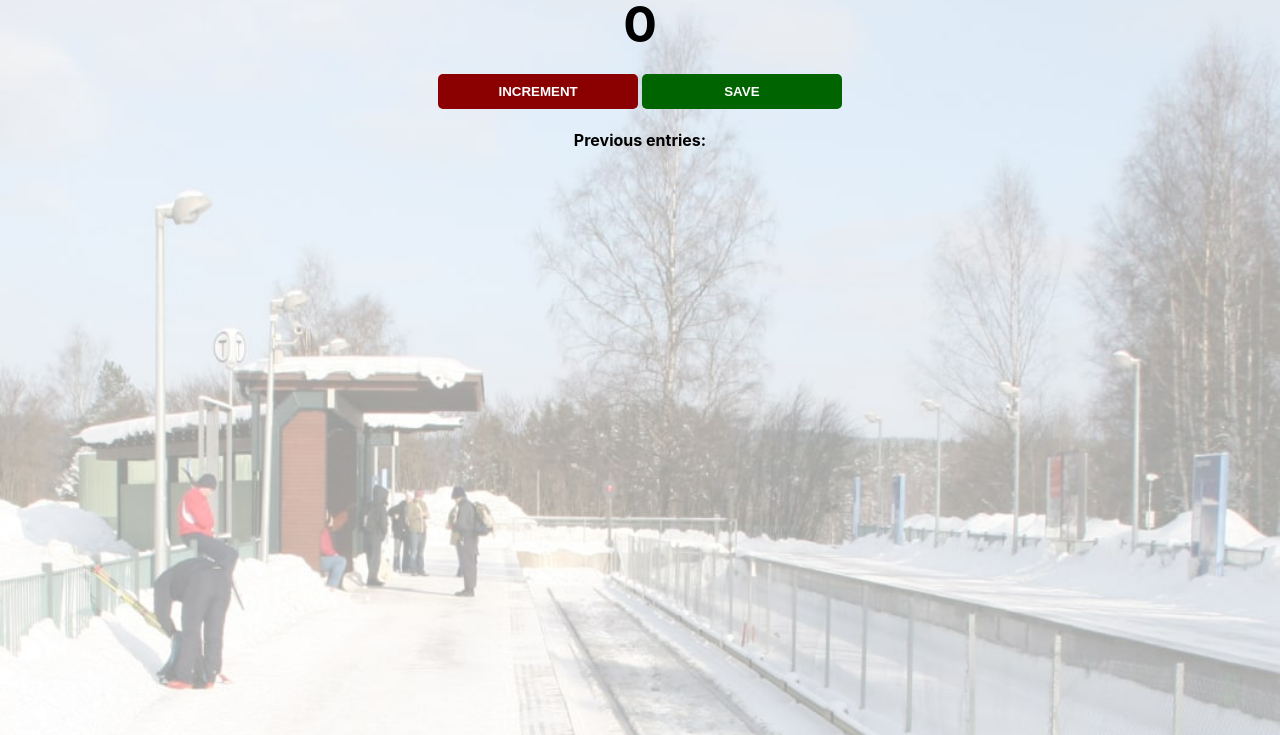
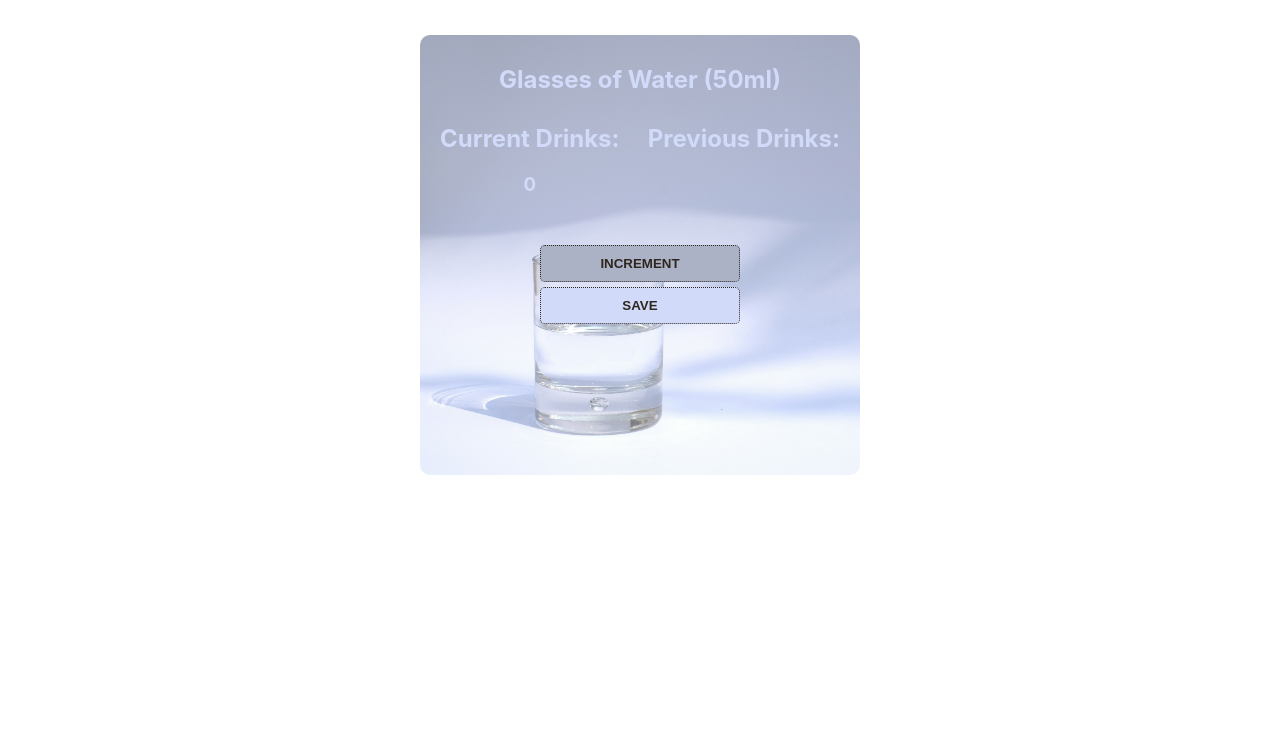
Before and after one commit to egiberne/2025-counter-app, a website built with Vite: page index.html in a window 1280 px wide. Shown: the part 65-800 px from the top of the page. Built offline with nearby package versions, Linux system fonts and the light colour scheme.

Commit message:
had my personal twist and touch to the counter app.

```diff
--- a/index.css
+++ b/index.css
@@ -1,18 +1,40 @@
 body {
-    background-image: url("station.jpg");
-    background-size: cover;
+
+    color: #d1dbf9;
+    text-shadow: 0 px 0 px 3px #2e2720;
     font-family: -apple-system, BlinkMacSystemFont, 'Segoe UI', Roboto, Oxygen, Ubuntu, Cantarell, 'Open Sans', 'Helvetica Neue', sans-serif;
     font-weight: bold;
     text-align: center;
 }
 
+
+.main {
+    background-image: url("glass.jpg");
+    background-size: cover ;
+    width: 400px;
+    height: 400px;
+    margin: auto;
+    padding: 20px;
+    border-radius: 10px;
+    margin-top: 100px;
+}
+
+.counters {
+    display: flex;
+    margin: 30px auto;
+    justify-content: space-between;
+
+}
+
+
+
 h1 {
+    font-size: 24px;
     margin-top: 10px;
     margin-bottom: 10px;
 }
 
 h2 {
-    font-size: 50px;
     margin-top: 0;
     margin-bottom: 20px;
 }
@@ -29,9 +51,14 @@ button {
 }
 
 #increment-btn {
-    background: darkred;
+     background: #acb2c6    ;
+     border: #2e2720 dotted 1px;
+    color: #2e2720;
 }
 
 #save-btn {
-    background: darkgreen;
+
+    background: #d1dbf9;
+    border: #2e2720 dotted 1px;
+    color: #2e2720;
 }
--- a/index.html
+++ b/index.html
@@ -3,13 +3,26 @@
         <link rel="stylesheet" href="index.css">
     </head>
     <body>
-        <h1>People entered:</h1>
-        <h2 id="count-el">0</h2>
-        <button id="increment-btn" onclick="increment()">INCREMENT</button>
-        <button id="save-btn" onclick="save()">SAVE</button>
-        <p id="save-el">Previous entries: </p>
+        <div class="main">
+             <h1>Glasses of Water (50ml)</h1>
+            <div class="counters">
+                <div class="counter-increment">
+                    <h2 >Current Drinks:</h2>
+                    <h3 id="count-el">0</h3>
+                </div>
+                <div class="counter-save">
+                    <h2>Previous Drinks: </h2>
+                    <h3 id="save-el"></h3>
+                </div>
+            </div>
+
+            <div class="buttons">
+                <button id="increment-btn" onclick="increment()">INCREMENT</button>
+                <button id="save-btn" onclick="save()">SAVE</button>
+            </div>
+        </div>
         <script src="index.js">
-            nnerText
+
         </script>
     </body>
 </html>
```
Also changed, not shown: glass.jpg (added), 1 other file.
